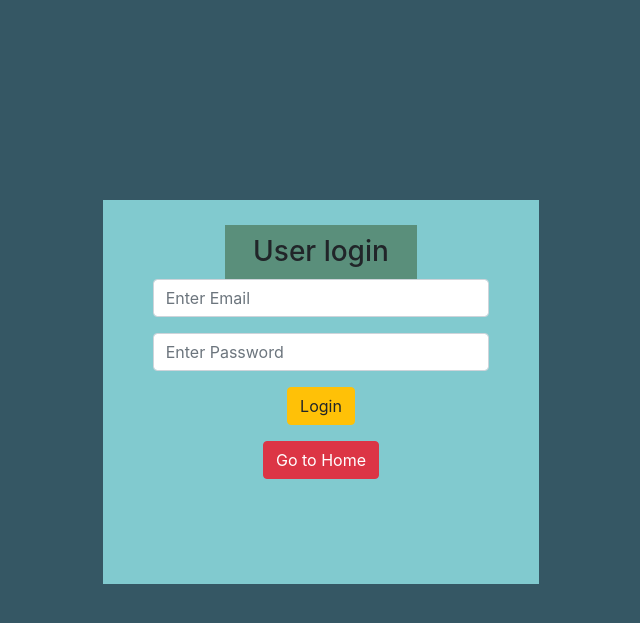
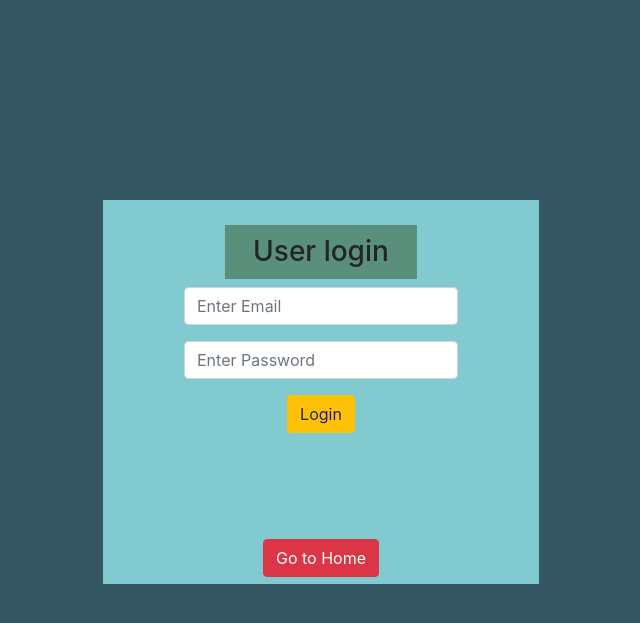
Before and after one commit to Saurajit-Nayak/Online_Task_Management_System, a PHP site: page /user_login.php in a window 1280 px wide. Shown: the top 623 px of the page, without its empty margins (319-959 px from the left). Run offline with PHP 8.4, Linux system fonts and the light colour scheme.

Commit message:
Update user_login.php

```diff
--- a/user_login.php
+++ b/user_login.php
@@ -35,8 +35,8 @@
 </head>
 <body>
     <div class="row">
-        <div class="col-md-4 m-auto text-center" id="login_home_page">
-            <h3 style="background-color: #5A8F7B; padding: 10px; width: 15vw; margin: 0 auto;">User login</h3>
+        <div class="col-md-4 m-auto text-center" id="login_home_page" style="display: flex; flex-direction:column;align-items:center">
+            <h3 style="background-color: #5A8F7B; padding: 10px; width: 15vw; margin-bottom:2px auto; ">User login</h3>
             <form action="" method="post">
                 <div class="form-group">
                     <input type="text" class="form-control" name="email" placeholder="Enter Email" required>
@@ -48,7 +48,7 @@
                     <input type="submit" class="btn btn-warning" name="userlogin" value="Login">
                 </div>
             </form>
-            <a href="index.php" class="btn btn-danger">Go to Home</a>
+            <a href="index.php" class="btn btn-danger" style="position:absolute; bottom:7px">Go to Home</a>
         </div>
     </div>
 </body>
```
